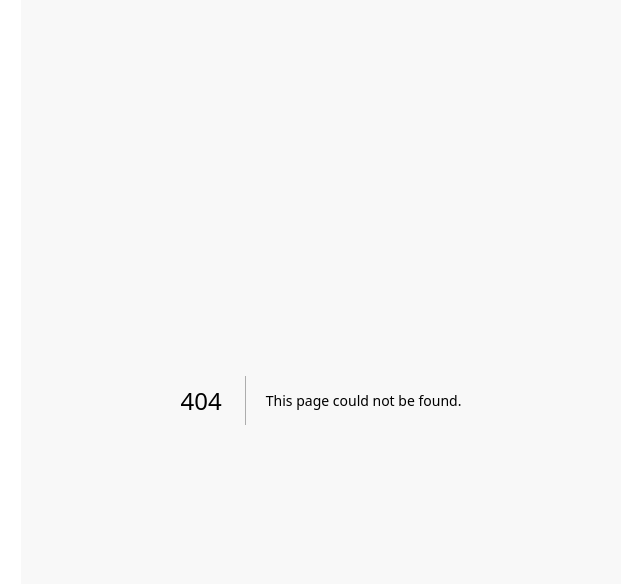
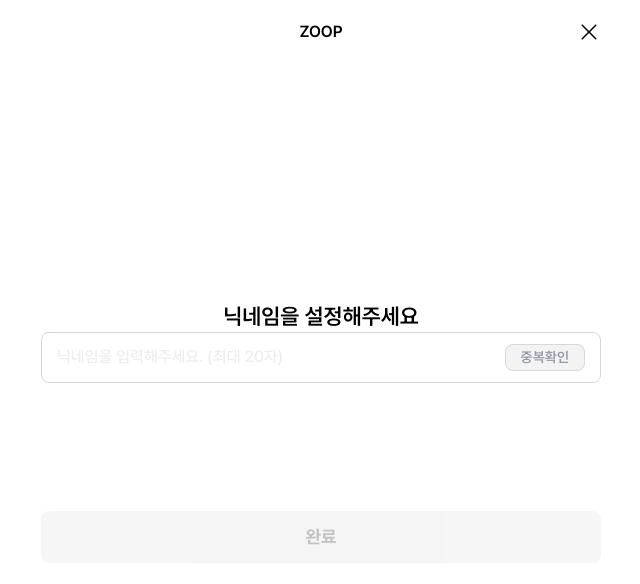
Before and after one commit to FC-DEV3-Final-Project/zoop-frontend, a Next.js app: page /login/set-nickname in a window 1280 px wide. Before the commit this address had no page. Shown: the top 584 px of the page, without its empty margins (319-959 px from the left). Built offline with nearby package versions, Linux system fonts and the light colour scheme; no server answers.

Commit message:
refactor: 폴더 및 함수명 변경

```diff
--- a/src/apis/login/user.ts
+++ b/src/apis/login/user.ts
@@ -1,12 +1,12 @@
 import { UserNickname } from "@/types/user";
 import axiosInstance from "../utils/axiosInstance";
 
-export const insertUserNickname = async (nickname: string): Promise<UserNickname> => {
+export const createUserNickname = async (nickname: string): Promise<UserNickname> => {
   try {
     const response = await axiosInstance.post("/users/auth/register", { nickname });
     return response.data;
   } catch (error) {
-    console.error("insertUserNickname 에러:", error);
+    console.error("createUserNickname 에러:", error);
     throw error;
   }
 };
--- a/src/app/login/nicknameForm/page.tsx
+++ b/src/app/login/set-nickname/page.tsx
@@ -2,7 +2,7 @@
 import React, { useEffect, useState } from "react";
 import { Header } from "@/layout/Header";
 import { Button } from "@/components/ui/button";
-import { insertUserNickname } from "@/apis/login/user";
+import { createUserNickname } from "@/apis/login/user";
 import { useRouter } from "next/navigation";
 import useAuthFromHash from "@/hooks/common/useAuthFromHash";
 
@@ -34,7 +34,7 @@ const Page = () => {
     }
 
     try {
-      await insertUserNickname(nickname);
+      await createUserNickname(nickname);
       alert("통신 성공");
       router.push("/");
     } catch (err) {
```
